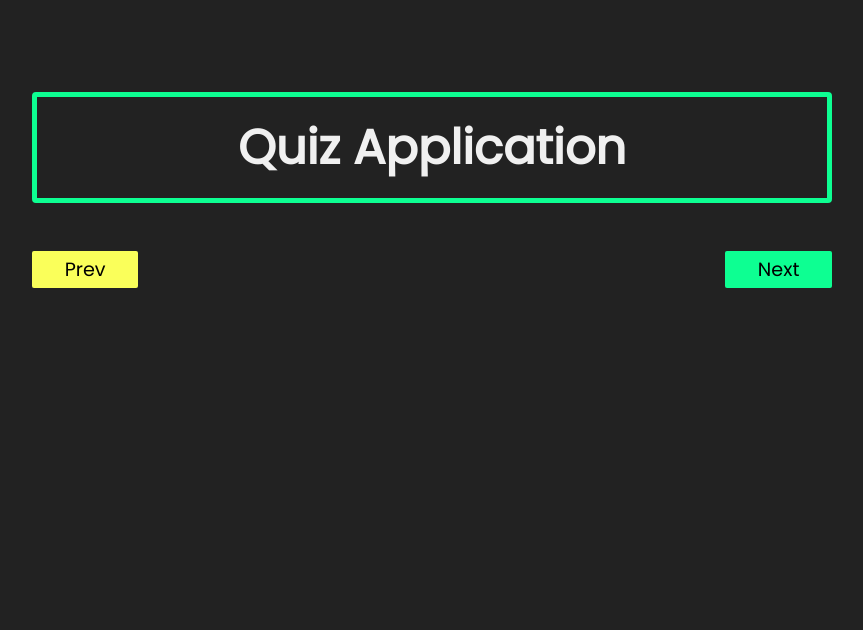
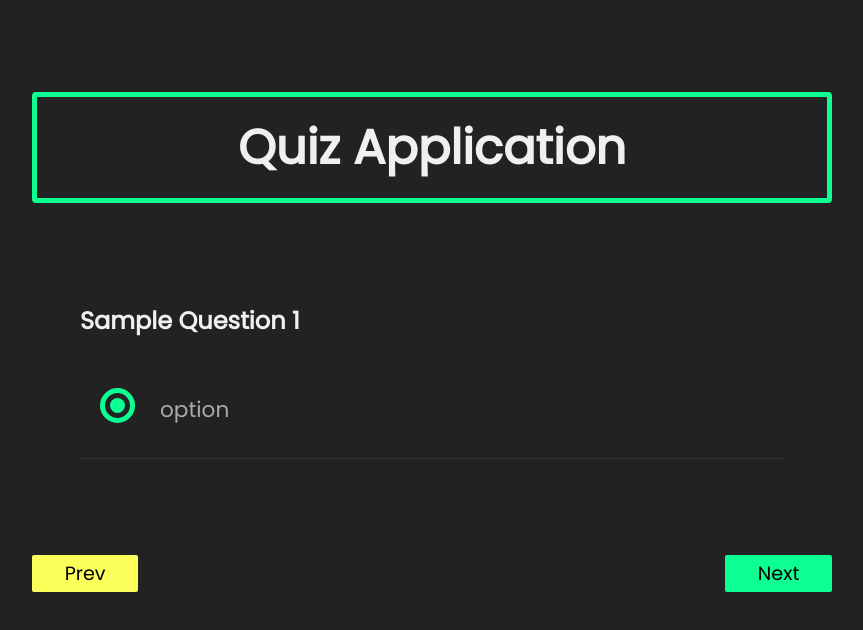
Before and after one commit to santude1997/quize_app, a React (Create React App) app: page /quiz in a window 1280 px wide. Shown: the top 630 px of the page, without its empty margins (208-1071 px from the left). Built offline with nearby package versions, Linux system fonts and the light colour scheme.

Commit message:
Question component added

```diff
--- /dev/null
+++ b/src/components/Question.js
@@ -0,0 +1,33 @@
+import React, { useState } from 'react'
+
+const Question = () => {
+
+const [checked, setChecked] = useState(undefined)
+
+    function onSelect(){
+
+        console.log("Radio button change");
+    }
+  return (
+    <div className="questions">
+        <h2 className="text-light">Sample Question 1</h2>
+
+        <ul>
+            <li>
+                <input
+                type="radio"
+                value={checked}
+                name="options"
+                id='q1-option'
+                onChange={onSelect()}
+                />
+
+                <label htmlFor="q1-option" className='text-primary'>option</label>
+                <div className="check checked"></div>
+            </li>
+        </ul>
+    </div>
+  )
+}
+
+export default Question
--- a/src/components/Quiz.js
+++ b/src/components/Quiz.js
@@ -1,4 +1,5 @@
 import React from 'react'
+import Question from './Question';
 
 const Quiz = () => {
 
@@ -13,7 +14,7 @@ const Quiz = () => {
   return (
     <div className="container">
       <h1 className="title text-light">Quiz Application</h1>
-
+      <Question/>
       <div className="grid">
         <button className="btn prev" onClick={onPrev}>Prev</button>
         <button className="btn next" onClick={onNext}>Next</button>
```
